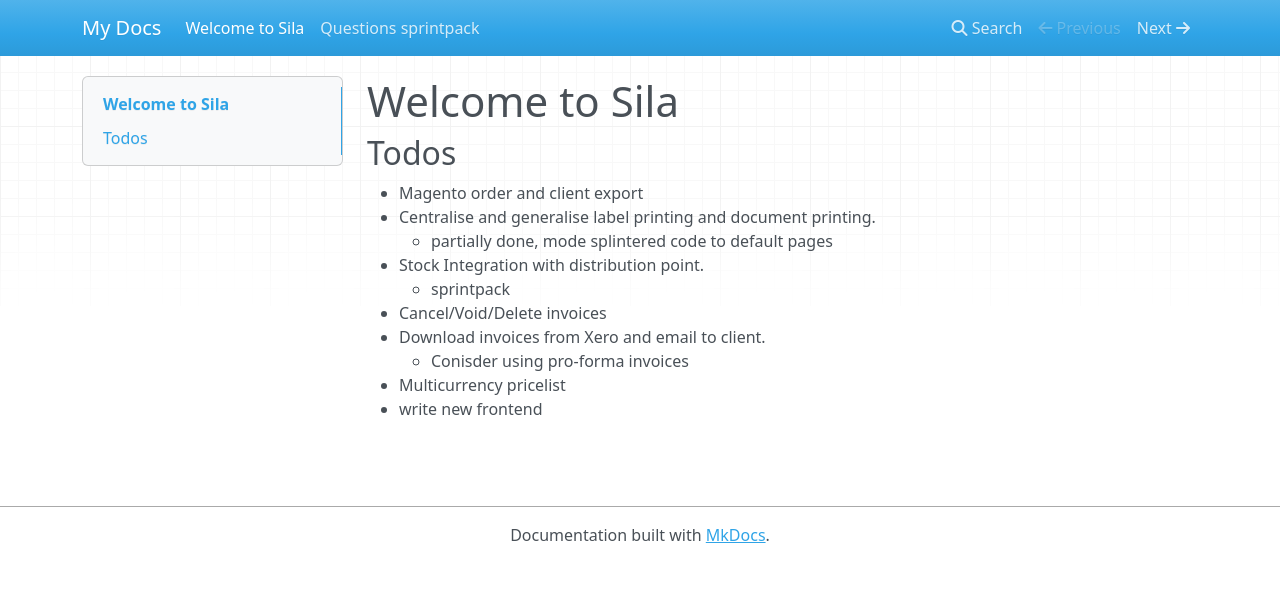
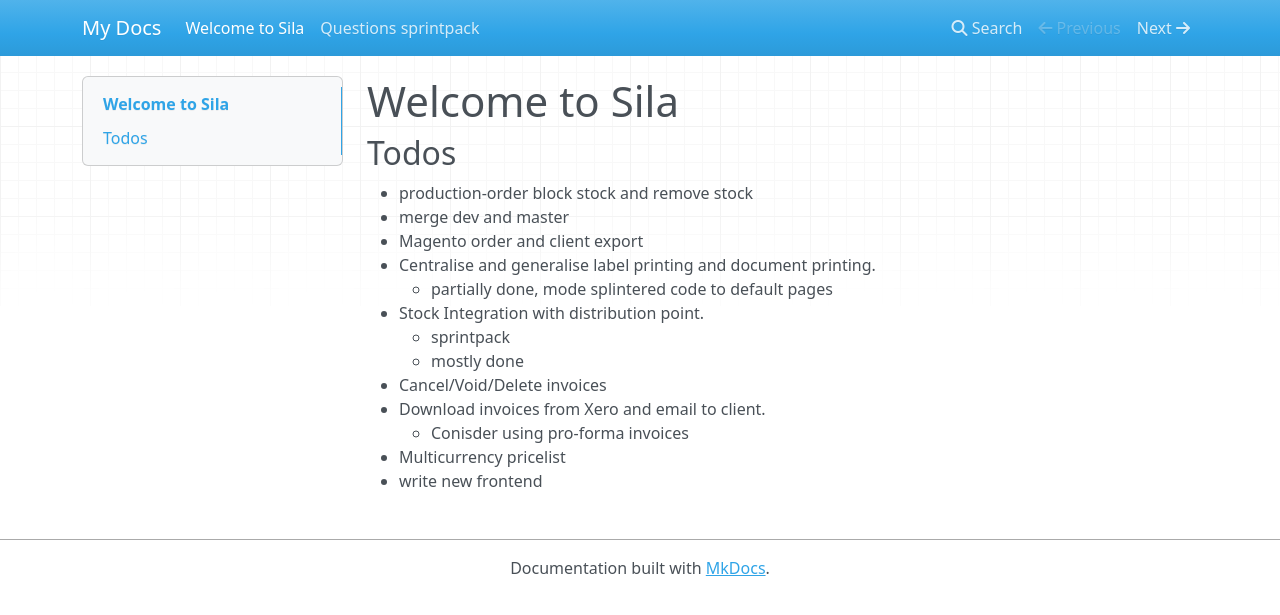
Before and after one commit to darkhorsedev0716/Django-Ecommerce, an MkDocs documentation site: the page built from docs/docs/index.md, in a window 1280 px wide. Shown: the top 615 px of the page. Built offline with MkDocs 1.6.1, drawn with Linux system fonts in a browser that asks for light colours; nearby versions of some CDN libraries.

Commit message:
append todos

```diff
--- a/docs/docs/index.md
+++ b/docs/docs/index.md
@@ -2,11 +2,14 @@
 
 ## Todos
 
+- production-order block stock and remove stock
+- merge dev and master
 - Magento order and client export
 - Centralise and generalise label printing and document printing.
     * partially done, mode splintered code to default pages
 - Stock Integration with distribution point.
     * sprintpack
+    * mostly done
 - Cancel/Void/Delete invoices
 - Download invoices from Xero and email to client.
     * Conisder using pro-forma invoices
```
